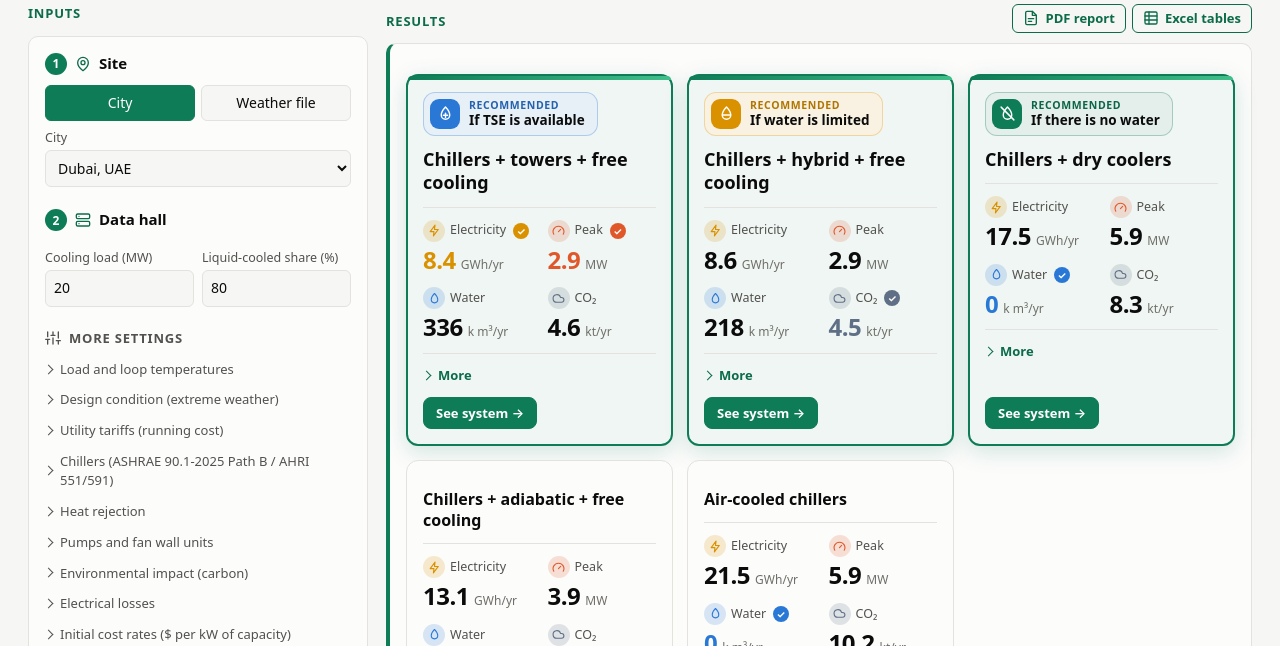
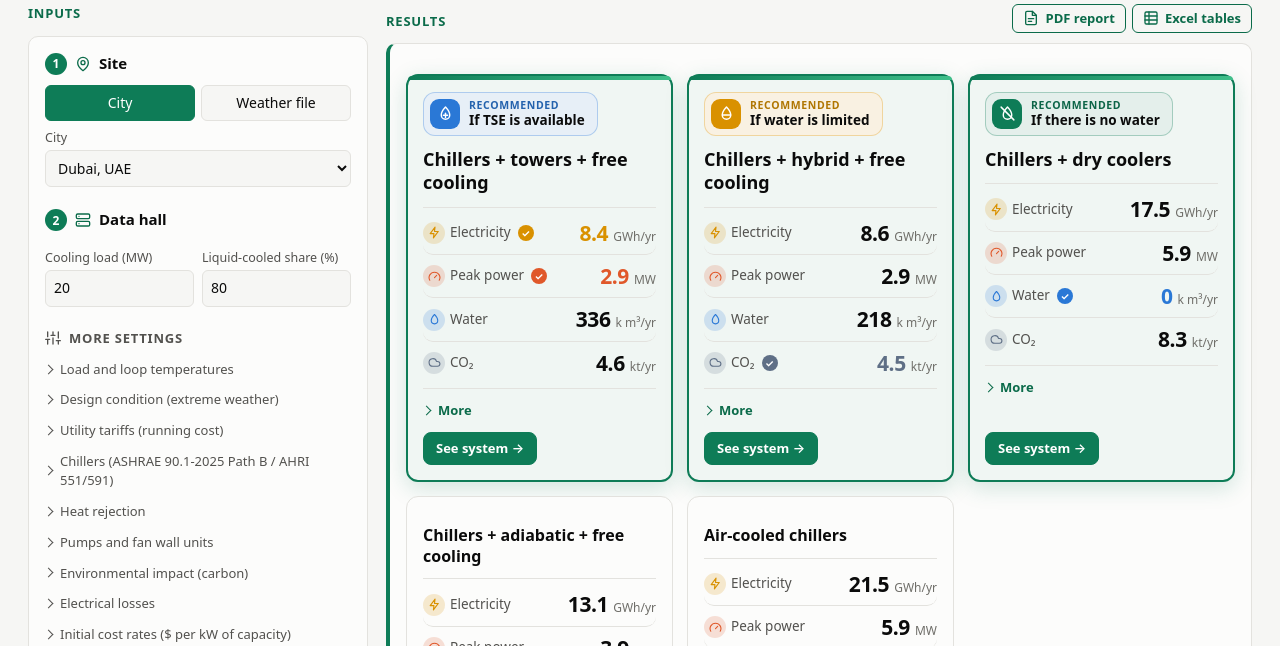
Before and after one commit to Motaz-othman/othman-energy-lab, a plain HTML site: page data-centers/cooling-plant/index.html in a window 1280 px wide. Shown: the part 154-800 px from the top of the page. Drawn offline with Linux system fonts and the light colour scheme.

Commit message:
Cooling Plant Selector cards: metrics stacked one per row (name left, value right); label Peak power
Co-Authored-By: Claude Opus 5.5 <noreply@anthropic.com>

```diff
--- a/data-centers/cooling-plant/js/app.js
+++ b/data-centers/cooling-plant/js/app.js
@@ -79,7 +79,7 @@ function renderReco(){
   const IC={el:'<path d="M13 2 4 14h7l-1 8 9-12h-7z"/>',pk:'<path d="M12 14l4-4"/><path d="M3.3 19a10 10 0 1 1 17.4 0"/>',w:'<path d="M12 2.7s-6 6.4-6 11.3a6 6 0 0 0 12 0c0-4.9-6-11.3-6-11.3z"/>',co:'<path d="M17.5 19H9a7 7 0 1 1 6.7-9h1.8a4.5 4.5 0 1 1 0 9Z"/>'};
   const ic=k=>`<svg class="ic" viewBox="0 0 24 24" aria-hidden="true">${IC[k]}</svg>`;
   const MK=['el','pk','w','co'];
-  const key=[['Electricity',r=>r.E,r=>`${fmt(r.E/1000,1)}`,'GWh/yr'],['Peak',r=>r.peak,r=>`${fmt(r.peak/1000,1)}`,'MW'],['Water',r=>r.W,r=>r.W<1?'0':fmt(r.W/1000,0),'k m³/yr'],['CO₂',r=>r.co2,r=>fmt(r.co2/1000,1),'kt/yr']];
+  const key=[['Electricity',r=>r.E,r=>`${fmt(r.E/1000,1)}`,'GWh/yr'],['Peak power',r=>r.peak,r=>`${fmt(r.peak/1000,1)}`,'MW'],['Water',r=>r.W,r=>r.W<1?'0':fmt(r.W/1000,0),'k m³/yr'],['CO₂',r=>r.co2,r=>fmt(r.co2/1000,1),'kt/yr']];
   const bestV=key.map(([,v])=>RANK.length?Math.min(...RANK.map(i=>v(RES[i]))):null);
   const WL={plenty:'If TSE is available',limited:'If water is limited',none:'If there is no water'};
   const D='<path d="M12 2.7s-6 6.4-6 11.3a6 6 0 0 0 12 0c0-4.9-6-11.3-6-11.3z"/>', sv=p=>`<svg viewBox="0 0 24 24" aria-hidden="true">${p}</svg>`;
--- a/data-centers/cooling-plant/style.css
+++ b/data-centers/cooling-plant/style.css
@@ -151,3 +151,10 @@
 .scard .ku{font-size:12px}
 .scard .kn>div.hi .kv{color:var(--m)}
 .scard .kl .best{position:static;width:16px;height:16px;font-size:10px;margin-left:2px}
+/* metrics stacked: one row each, name on the left, value on the right */
+.scard .kn{grid-template-columns:1fr;gap:0;padding:4px 0}
+.scard .kn>div,.scard .kn>div.hi{flex-direction:row;align-items:center;justify-content:space-between;gap:10px;padding:9px 0;border-bottom:1px solid var(--border)}
+.scard .kn>div:last-child{border-bottom:0}
+.scard .kl{font-size:13.5px;overflow:visible}
+.scard .kvr{flex-wrap:nowrap;justify-content:flex-end}
+.scard .kv,.scard.rec .kv{font-size:21px}
```
